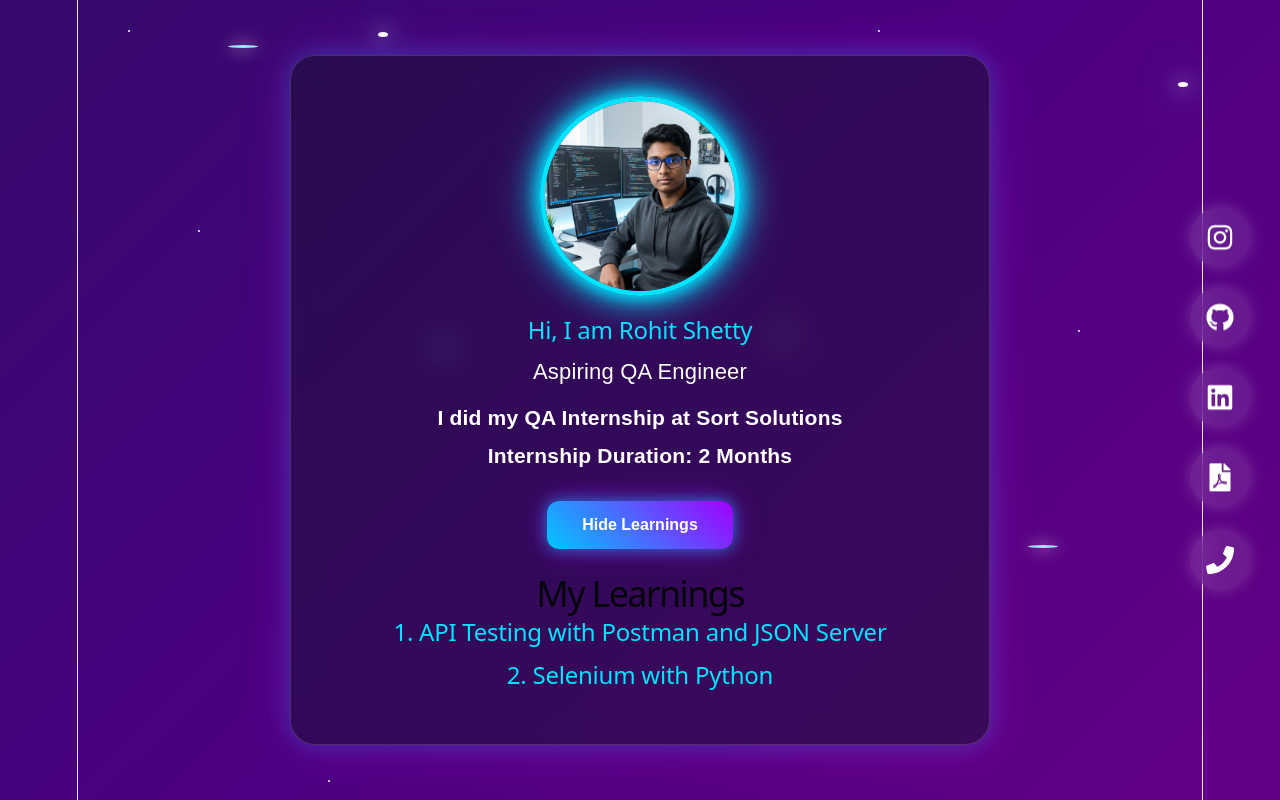
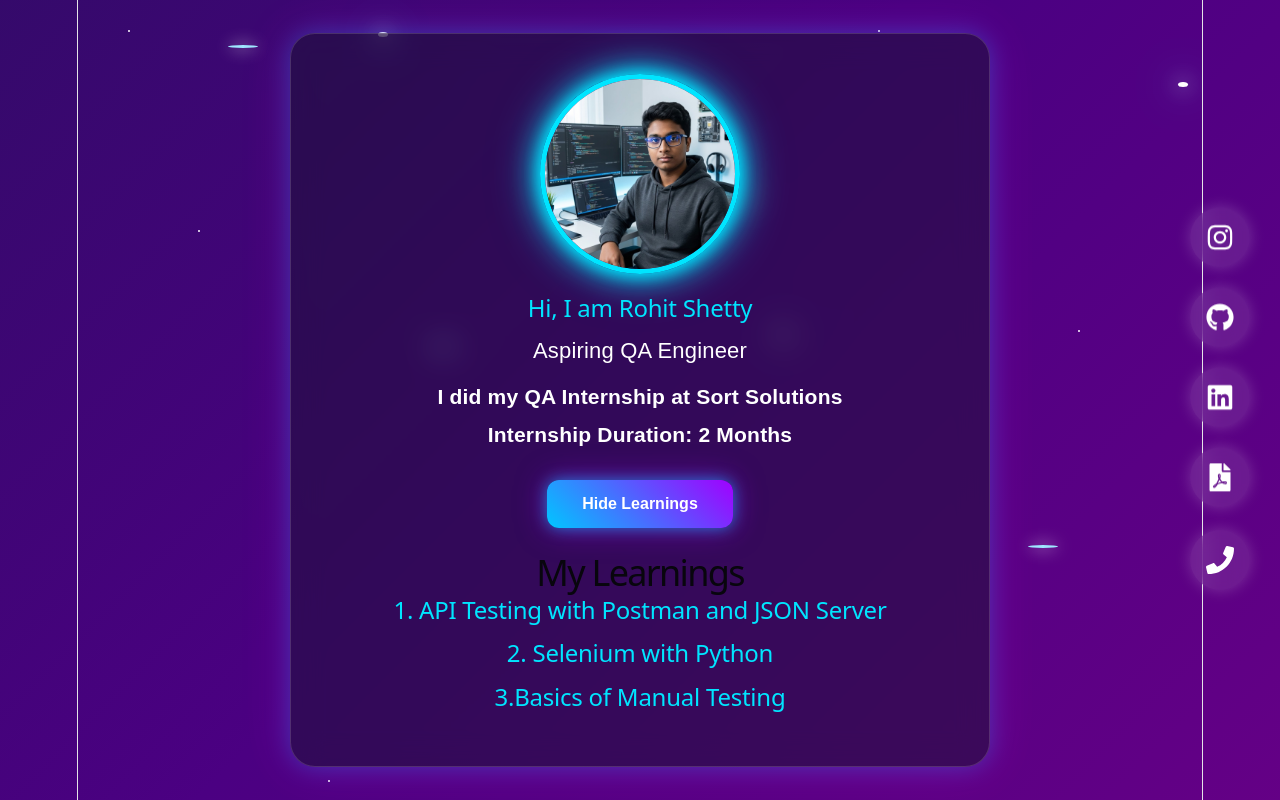
Before and after one commit to RohitkdShetty/QA_portfolio, a React (Vite) app in the folder reactjs_example/my_first_app/: page / in a window 1280 px wide. Both pictures are taken after a click on the button "My Learnings". Built offline with nearby package versions, Linux system fonts and the light colour scheme.

Commit message:
Add manual testing basics to user projects list

```diff
--- a/reactjs_example/my_first_app/src/user_projects.jsx
+++ b/reactjs_example/my_first_app/src/user_projects.jsx
@@ -4,6 +4,7 @@ export const UserProjects = () => {
       <h1>My Learnings</h1>
       <h2>1. API Testing with Postman and JSON Server</h2>
       <h2>2. Selenium with Python</h2>
+      <h2>3.Basics of Manual Testing</h2>
     </div>
   );
 };
```
